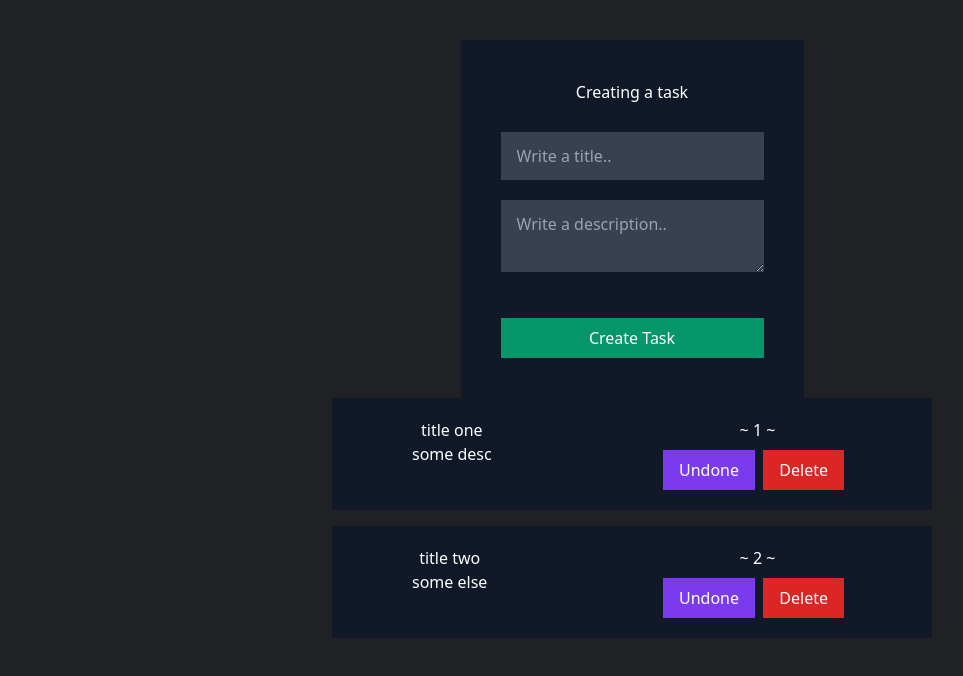
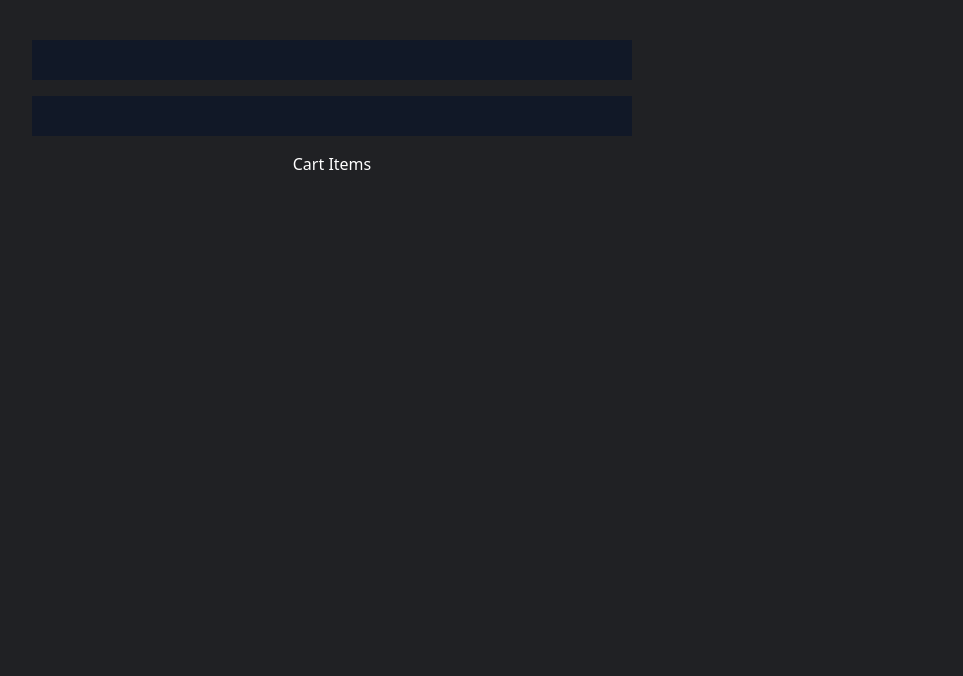
Before and after one commit to Jagacool/use, a React (Create React App) app: page / in a window 1280 px wide. Shown: the top 676 px of the page, without its empty margins (8-971 px from the left). Built offline with nearby package versions, Linux system fonts and the light colour scheme.

Commit message:
Update TaskList.js

```diff
--- a/src/pages/TaskList.js
+++ b/src/pages/TaskList.js
@@ -1,9 +1,10 @@
 import React, { useContext, useState } from "react";
 import { GlobalContext } from "../context/GlobalContext";
+import { CartContext } from "../context/CartContext"; // Import CartContext
 
 const TaskList = () => {
-  const { tasks, addTask, deleteTask, toggleTaskDone } =
-    useContext(GlobalContext);
+  const { tasks, addTask, deleteTask, toggleTaskDone } = useContext(GlobalContext);
+  const { cartItems, addToCart, removeFromCart } = useContext(CartContext); // Use cart context
 
   const [task, setTask] = useState({
     id: "",
@@ -13,80 +14,55 @@ const TaskList = () => {
 
   const handleChange = (event) => {
     console.log("desde handleChange", event.target.name, event.target.value);
-
     setTask({ ...task, [event.target.name]: event.target.value });
   };
 
   const handleSubmit = (event) => {
     event.preventDefault();
-
     addTask(task);
   };
+
+  // ... Your existing JSX ...
 
   return (
     <>
       <div className="myGrid">
-        <div className="flex justify-center itmes-center h-3/4">
-          <form className="bg-gray-900 p-10" onSubmit={handleSubmit}>
-            <h2 className="mb-7 text-3x1">Creating a task</h2>
-            <div className="mb-5">
-              <input
-                type="text"
-                name="title"
-                onChange={handleChange}
-                placeholder="Write a title.."
-                value={task.title}
-                className="py-3 px-4 focus:outline-none focus:text-gray-100 bg-gray-700 w-full"
-              />
-            </div>
-            <div className="mb-5">
-              <textarea
-                name="description"
-                rows="2"
-                placeholder="Write a description.."
-                onChange={handleChange}
-                value={task.description}
-                className="py-3 px-4 focus:outline-none focus:text-gray-100 bg-gray-700 w-full "
-              ></textarea>
-            </div>
-            <button className="bg-green-600 w-full hover:bg-green-500 py-2 px-4 mt-5">
-              Create Task
-            </button>
-          </form>
-        </div>
+        {/* ... Existing Form JSX ... */}
 
-        {/*  */}
-
-        <div className="flex justify-center">
+        {/* Display Products */}
         <div className="w-6/12">
           {tasks.map((task) => (
             <div
               className="bg-gray-900 px-20 py-5 text-white shadow-2x1 mb-4 flex justify-between"
               key={task.id}
             >
+              {/* ... Existing Task JSX ... */}
+            </div>
+          ))}
+        </div>
+
+        {/* Display Cart Items */}
+        <div className="w-6/12">
+          <h2>Cart Items</h2>
+          {cartItems.map((item) => (
+            <div
+              key={item.id}
+              className="bg-gray-900 px-20 py-5 text-white shadow-2x1 mb-4 flex justify-between"
+            >
               <div>
-                  <h1>{task.title}</h1>
-                  <p>{task.description}</p>
+                <h1>{item.title}</h1>
+                <p>Price: ${item.price}</p>
               </div>
               <div>
-                  <h6>~ {task.id} ~</h6>
                 <button
-                    className="bg-purple-600 hover:bg-purple-500 py-2 px-4 mt-2"
-                    onClick={() => toggleTaskDone(task.id)}
+                  className="bg-red-600 hover:bg-red-500 py-2 px-4 mt-2"
+                  onClick={() => removeFromCart(item.id)}
                 >
-                    {task.done ? "Undone" : "Done"}
-                  </button>{" "}
-                  &nbsp;
-                  <button
-                    onClick={() => deleteTask(task.id)}
-                    className="bg-red-600 hover:bg-red-500 py-2 px-4 mr-2"
-                  >
-                    Delete
+                  Remove from Cart
                 </button>
               </div>
             </div>
           ))}
-          </div>
         </div>
       </div>
     </>
```
Lines whose indentation alone changed are shown as unchanged.
